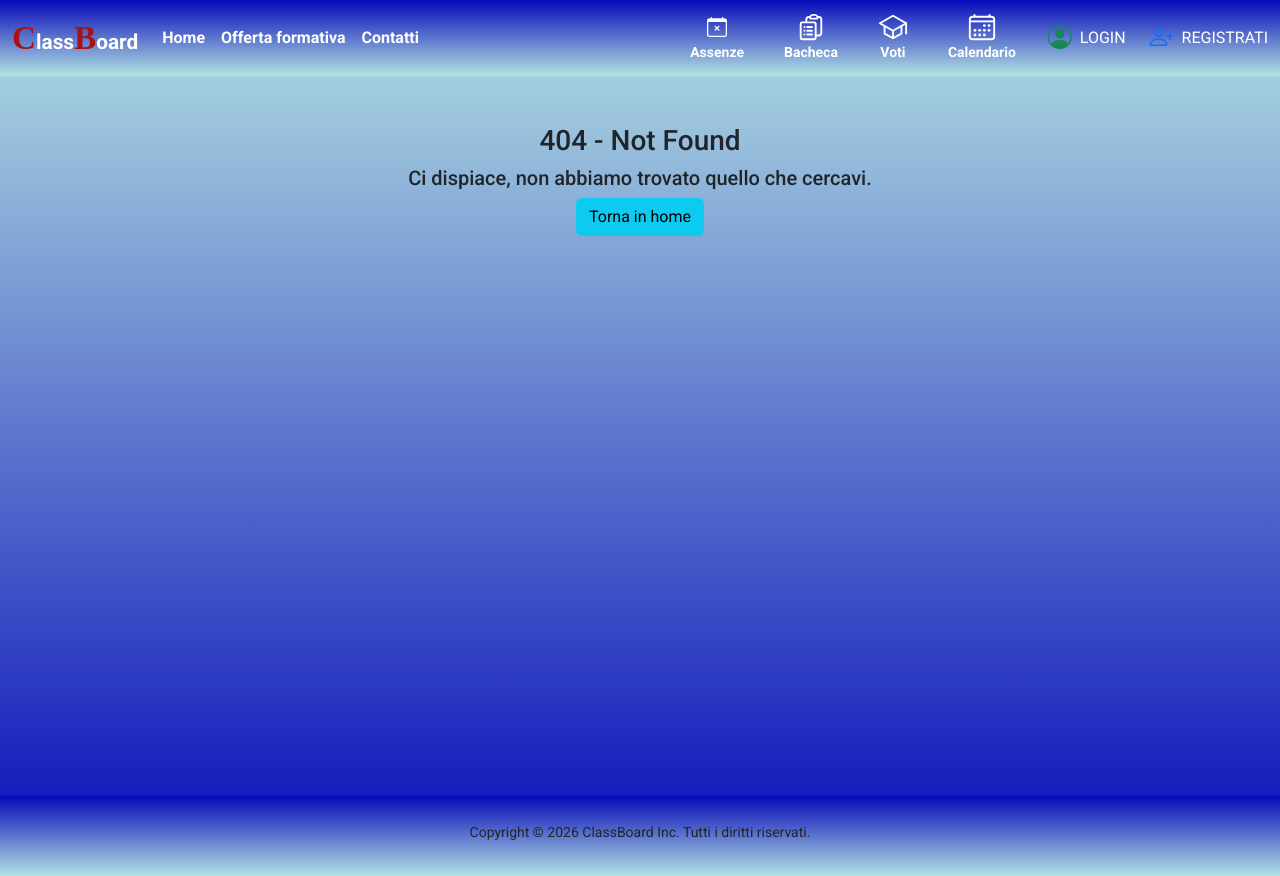
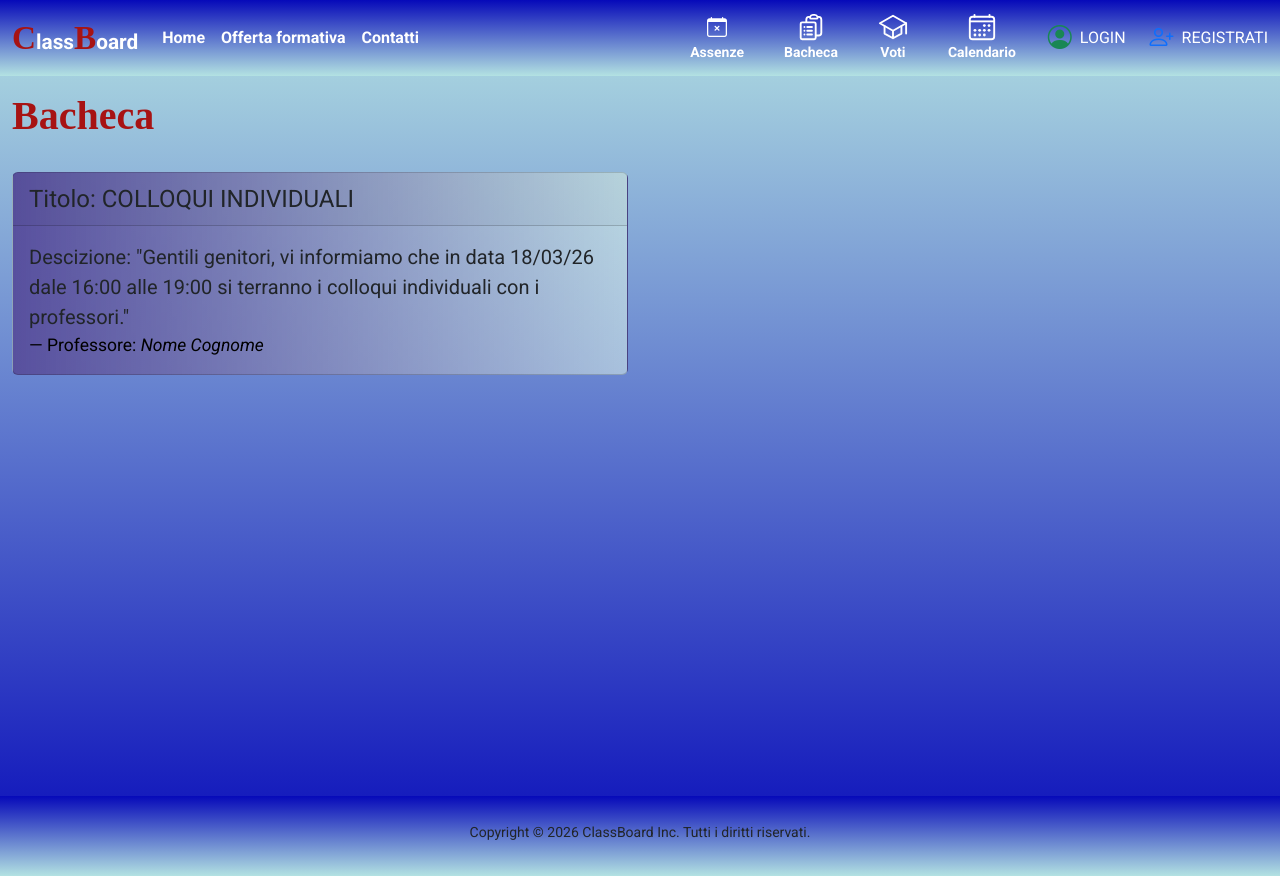
Before and after one commit to gentjanaH/registro-elettronico-frontend, a React (Vite) app: page /bacheca in a window 1280 px wide. Built offline with nearby package versions, Linux system fonts and the light colour scheme; a web font is replaced by a local one.

Commit message:
add_bacheca

```diff
--- a/src/App.jsx
+++ b/src/App.jsx
@@ -17,6 +17,7 @@ import HomePageStudentiGenitori from "./components/HomePageStudentiGenitori"
 import ModaleGiustificaAssenze from "./components/ModaleGiustificaAssenze"
 import Assenze from "./components/Assenze"
 import VotiPerMateria from "./components/VotiPerMateria"
+import Bacheca from "./components/Bacheca"
 
 function App() {
 
@@ -41,6 +42,7 @@ function App() {
               <Route path="/assenze/id_studente" element={<Assenze />} />
               <Route path="/giustifica-assenze" element={<ModaleGiustificaAssenze />} />
               <Route path="/voti" element={<VotiPerMateria />} />
+              <Route path="/bacheca" element={<Bacheca />}></Route>
               <Route path="*" element={<NotFound />} />
             </Routes>
           </Row>
--- /dev/null
+++ b/src/components/Bacheca.jsx
@@ -0,0 +1,51 @@
+import { Col, Row } from "react-bootstrap";
+import Card from 'react-bootstrap/Card';
+
+const Bacheca = () => {
+
+
+    return (
+
+        <>
+            <Row>
+                <Col xs={12}>
+                    <h1 className="my-3 lettera-logo fs-1 fw-bold">
+                        Bacheca
+                    </h1>
+                    <Row>
+                        <Col xs={12} md={6} className="my-3">
+                            <Card>
+                                <Card.Header className="fs-4">Titolo: COLLOQUI INDIVIDUALI </Card.Header>
+                                <Card.Body>
+                                    <blockquote className="blockquote mb-0">
+                                        <p>
+                                            Descizione:
+                                            "Gentili genitori, vi informiamo che in data 18/03/26 dale 16:00 alle 19:00 si terranno i colloqui individuali con i professori."
+                                        </p>
+                                        <footer className="blockquote-footer text-black">
+                                            Professore: <cite title="Source Title">Nome Cognome</cite>
+                                        </footer>
+                                    </blockquote>
+                                </Card.Body>
+                            </Card>
+
+                        </Col>
+
+                    </Row>
+                </Col>
+
+
+
+
+            </Row>
+
+
+
+        </>
+
+    );
+
+
+}
+
+export default Bacheca;
```
